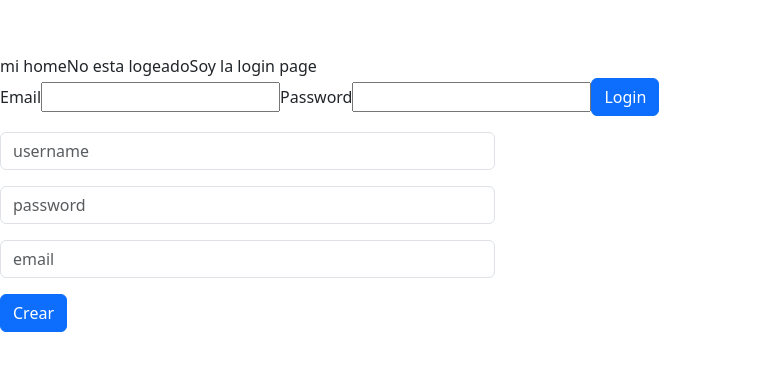
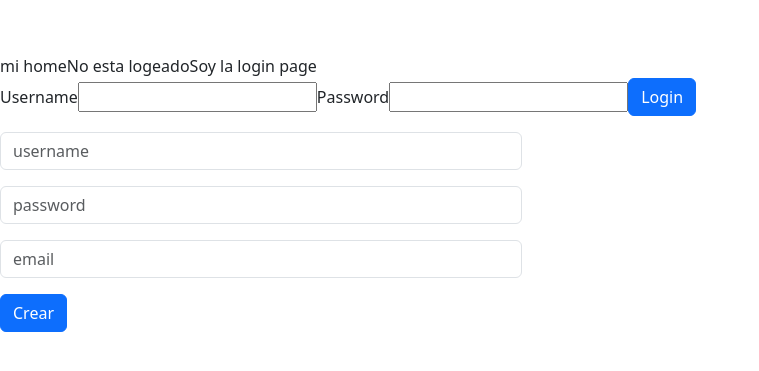
Before and after one commit to gditrani269/spa-1-0, a React (Vite) app: page / in a window 1280 px wide. Shown: the part 207-578 px from the top of the page, without its empty margins (0-759 px from the left). Built offline with nearby package versions, Linux system fonts and the light colour scheme.

Commit message:
agregado preliminar de formulario 1.1

```diff
--- a/src/Home.jsx
+++ b/src/Home.jsx
@@ -6,11 +6,6 @@ import { LogoutPage } from "./components/auth/pages/LogoutPage";
 export const Home = () => {
 
     const { login, handlerLogin, handlerLogout } = useAuth ();
-    console.log ("login: ", login);
-
-
-
-
 
     return (
         <>
--- /dev/null
+++ b/src/auth/services/authService.js
@@ -0,0 +1,25 @@
+export const loginUser = (userlogin) => {
+
+        let vRta = false;
+        switch (userlogin.user) {
+            case "admin":
+                vRta = true;
+                break;
+
+            case "ger":
+                vRta = true;
+                break;
+
+            case "sasa":
+                vRta = true;
+                break;
+
+            default:
+                vRta = false;
+                break;
+        };
+
+       return vRta;
+
+    //(userlogin.email === 'admin' && userlogin.password === '12345')? true : false;
+}
--- a/src/components/auth/hooks/useAuth.js
+++ b/src/components/auth/hooks/useAuth.js
@@ -1,23 +1,20 @@
 import { useReducer} from 'react';
 import { loginReducer } from '../reducers/loginReducers';
-
+import { loginUser } from '../../../auth/services/authService';
+import Swal from 'sweetalert2';
 
 const initialLogin = JSON.parse (sessionStorage.getItem ('login')) || {
     isAuth: false,
     user: undefined,
-    varios: '',
 }
 
 export const useAuth = ()  => {
     const [login, dispatch] = useReducer (loginReducer, initialLogin);
 
-    console.log ("useAuth: login ", login)
-    const handlerLogin = ({username, password}) => {
-        console.log ("handlerLogin")
-        const isLogin = true; //loginUser ({username, password});
+    const handlerLogin = ({user, password}) => {
+        const isLogin = loginUser ({user, password});
         if  (isLogin) {
-            console.log ("useAuth -> handlerLogin = true")
-            const user = { username: 'admin-', varios: 'campo'}
+            //const user = { username: user, varios: 'campo'}
             dispatch ({
                 type: 'login',
                 payload: user,
--- a/src/components/auth/pages/LoginPage.jsx
+++ b/src/components/auth/pages/LoginPage.jsx
@@ -1,11 +1,10 @@
 import { useState } from "react";
 
 export const LoginPage = ({ handlerLogin }) => {
-    console.log ("LoginPage")
     //handlerLogin ({username: 'admin', password: '12345'})
 
     const [values, setValues] = useState({
-        email: "",
+        user: "",
         password: "",
     });
 
@@ -27,17 +26,16 @@ export const LoginPage = ({ handlerLogin }) => {
           formularios el cual recarga el sitio
         */
         event.preventDefault();
-        console.log ("ca ta");
         const { target } = event;
-        console.log ("target: ", target)
+        //console.log ("target: ", target)
         const { name, value } = target;
         const newValues = {
             ...values,
             [name]: value,
         };
         setInData(newValues);
-        console.log ("values: ", values);
-//        handlerLogin ({username: 'admin', password: '12345'})
+        //handlerLogin ({username: 'admin', password: '12345'})
+        handlerLogin (values)
 
         //reiniciar los datos del formulario
         //setLoginForm (initialLoginForm);
@@ -48,13 +46,11 @@ export const LoginPage = ({ handlerLogin }) => {
           target es el elemento que ejecuto el evento
           name identifica el input y value describe el valor actual
         */
-        console.log (target.value)
         const { name, value } = target;
         setValues ({
             ...values,
             [name]: value,
         })
-        console.log ("values: ", values);
     }
 
     return (
@@ -62,12 +58,12 @@ export const LoginPage = ({ handlerLogin }) => {
             Soy la login page
             <form onSubmit={ onSubmit }>
                 <div className="modal-footer">
-                <label htmlFor="email">Email</label>
+                <label htmlFor="user">Username</label>
                 <input
-                    id="email"
-                    name="email"
+                    id="user"
+                    name="user"
                     type="text"
-                    value={values.email}
+                    value={values.user}
                     onChange={handleChange}
                 />
                 <label htmlFor="password">Password</label>
--- a/src/components/auth/reducers/loginReducers.js
+++ b/src/components/auth/reducers/loginReducers.js
@@ -1,5 +1,4 @@
 export const loginReducer = (state = {}, action) => {
-    console.log ("track loginReducers.js")
     switch (action.type) {
         case 'login':
             return {
```
